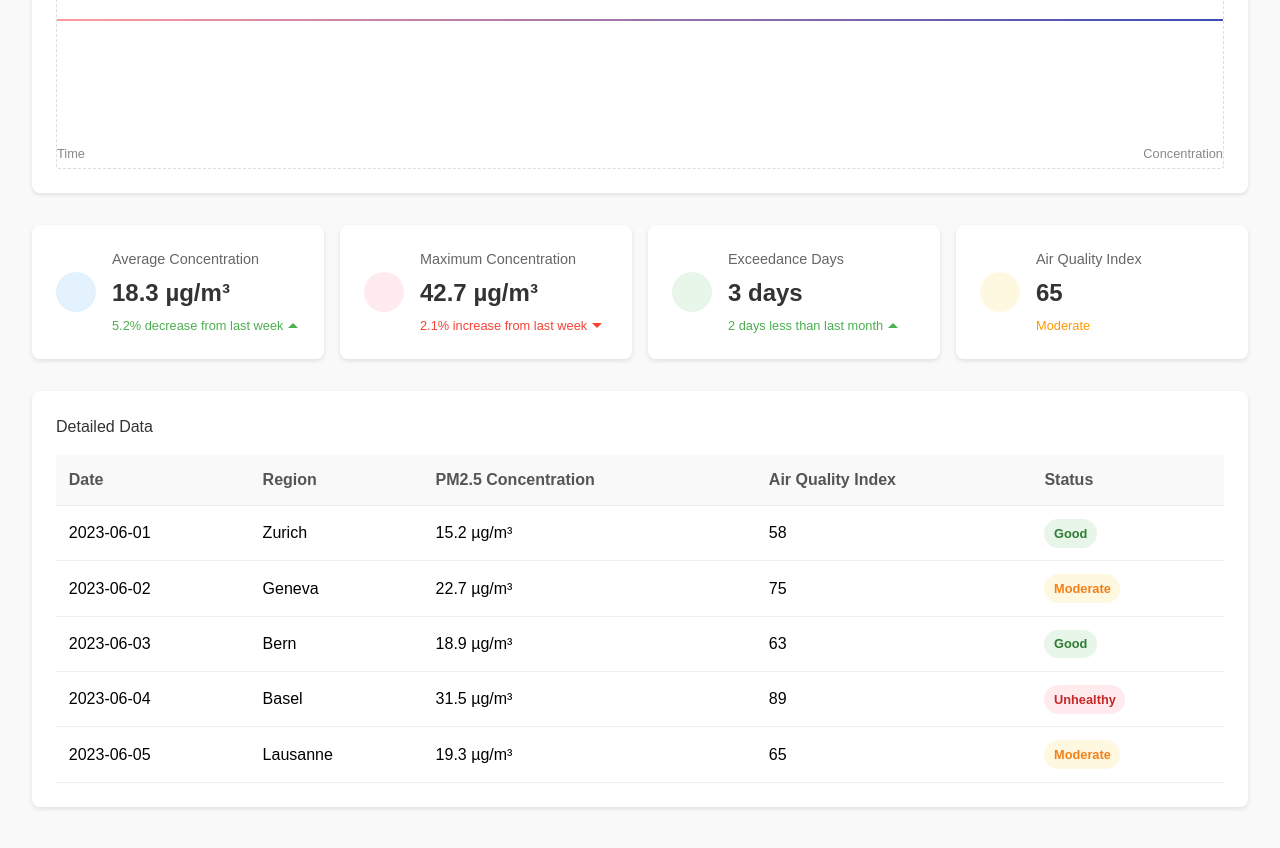
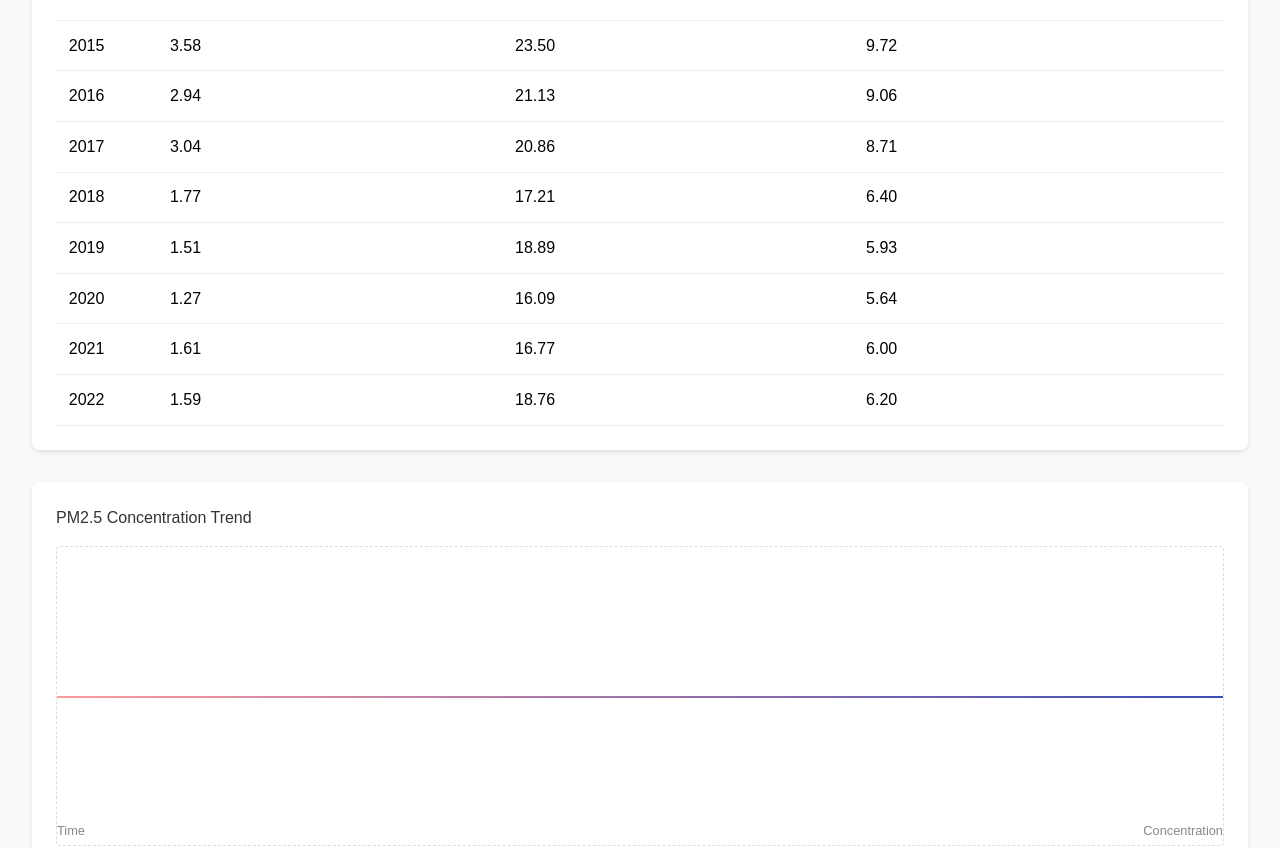
Before and after one commit to Yingbo2077/webgis_vue, a Vue app: page /results in a window 1280 px wide. Shown: the part 480-1328 px from the top of the page. Built offline with nearby package versions, Linux system fonts and the light colour scheme.

Commit message:
Update ResultPage.vue

```diff
--- a/src/views/ResultPage.vue
+++ b/src/views/ResultPage.vue
@@ -15,25 +15,40 @@
             </option>
           </select>
         </div>
-
-        <div class="filter-group">
-          <label for="time-period">Time Period:</label>
-          <select id="time-period" v-model="selectedTimePeriod">
-            <option value="month">Monthly</option>
-            <option value="year">Yearly</option>
-          </select>
-        </div>
       </div>
 
       <div class="results-container">
+
+        <div class="table-container">
+          <h3>{{ selectedPollutantLabel }} Anual Concentration</h3>
+          <table class="data-table">
+            <thead>
+              <tr>
+                <th>Year</th>
+                <th>Minimum Concentration</th>
+                <th>Maximum Concentration</th>
+                <th>Mean Concentration</th>
+              </tr>
+            </thead>
+            <tbody>
+              <tr v-for="(item, index) in tableData" :key="index">
+                <td>{{ item.year }}</td>
+                <td>{{ item.minimum }}</td>
+                <td>{{ item.maximum }}</td>
+                <td>{{ item.mean }}</td>
+                <td>
+                  <span class="status-badge" :class="item.statusClass">
+                    {{ item.status }}
+                  </span>
+                </td>
+              </tr>
+            </tbody>
+          </table>
+        </div>
+
         <div class="chart-container">
           <h3>{{ selectedPollutantLabel }} Concentration Trend</h3>
           <div class="chart-placeholder">
-
-
-
-
-
             <!-- This will be replaced with an actual chart component in the future -->
             <div class="chart-mock">
               <div class="chart-line"></div>
@@ -57,34 +72,6 @@
               </p>
             </div>
           </div>
-        </div>
-
-        <div class="table-container">
-          <h3>Detailed Data</h3>
-          <table class="data-table">
-            <thead>
-              <tr>
-                <th>Date</th>
-                <th>Region</th>
-                <th>{{ selectedPollutantLabel }} Concentration</th>
-                <th>Air Quality Index</th>
-                <th>Status</th>
-              </tr>
-            </thead>
-            <tbody>
-              <tr v-for="(item, index) in tableData" :key="index">
-                <td>{{ item.date }}</td>
-                <td>{{ item.region }}</td>
-                <td>{{ item.concentration }}</td>
-                <td>{{ item.aqi }}</td>
-                <td>
-                  <span class="status-badge" :class="item.statusClass">
-                    {{ item.status }}
-                  </span>
-                </td>
-              </tr>
-            </tbody>
-          </table>
         </div>
       </div>
     </main>
@@ -150,44 +137,64 @@ const statsData = ref([
 // Sample table data
 const tableData = ref([
   {
-    date: '2023-06-01',
-    region: 'Zurich',
-    concentration: '15.2 µg/m³',
-    aqi: 58,
-    status: 'Good',
-    statusClass: 'good'
+    year: '2013',
+    minimum: '1.89',
+    maximum: '19.39',
+    mean: '7.04',
   },
   {
-    date: '2023-06-02',
-    region: 'Geneva',
-    concentration: '22.7 µg/m³',
-    aqi: 75,
-    status: 'Moderate',
-    statusClass: 'moderate'
+    year: '2014',
+    minimum: '1.92',
+    maximum: '18.76',
+    mean: '7.01',
   },
   {
-    date: '2023-06-03',
-    region: 'Bern',
-    concentration: '18.9 µg/m³',
-    aqi: 63,
-    status: 'Good',
-    statusClass: 'good'
+    year: '2015',
+    minimum: '3.58',
+    maximum: '23.50',
+    mean: '9.72',
   },
   {
-    date: '2023-06-04',
-    region: 'Basel',
-    concentration: '31.5 µg/m³',
-    aqi: 89,
-    status: 'Unhealthy',
-    statusClass: 'unhealthy'
+    year: '2016',
+    minimum: '2.94',
+    maximum: '21.13',
+    mean: '9.06',
   },
   {
-    date: '2023-06-05',
-    region: 'Lausanne',
-    concentration: '19.3 µg/m³',
-    aqi: 65,
-    status: 'Moderate',
-    statusClass: 'moderate'
+    year: '2017',
+    minimum: '3.04',
+    maximum: '20.86',
+    mean: '8.71',
+  },
+  {
+    year: '2018',
+    minimum: '1.77',
+    maximum: '17.21',
+    mean: '6.40',
+  },
+  {
+    year: '2019',
+    minimum: '1.51',
+    maximum: '18.89',
+    mean: '5.93',
+  },
+  {
+    year: '2020',
+    minimum: '1.27',
+    maximum: '16.09',
+    mean: '5.64',
+  },
+  {
+    year: '2021',
+    minimum: '1.61',
+    maximum: '16.77',
+    mean: '6.00',
+  },
+  {
+    year: '2022',
+    minimum: '1.59',
+    maximum: '18.76',
+    mean: '6.20',
   }
 ]);
 </script>
```
